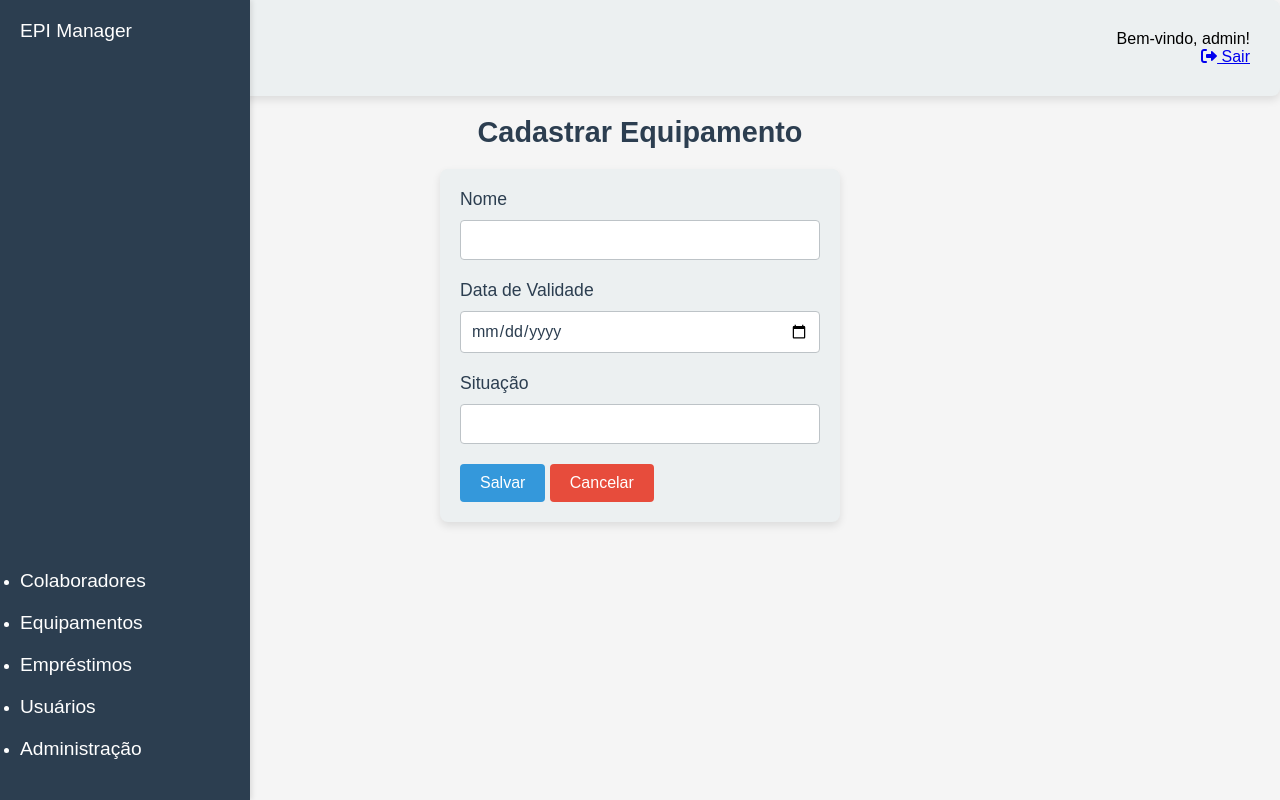
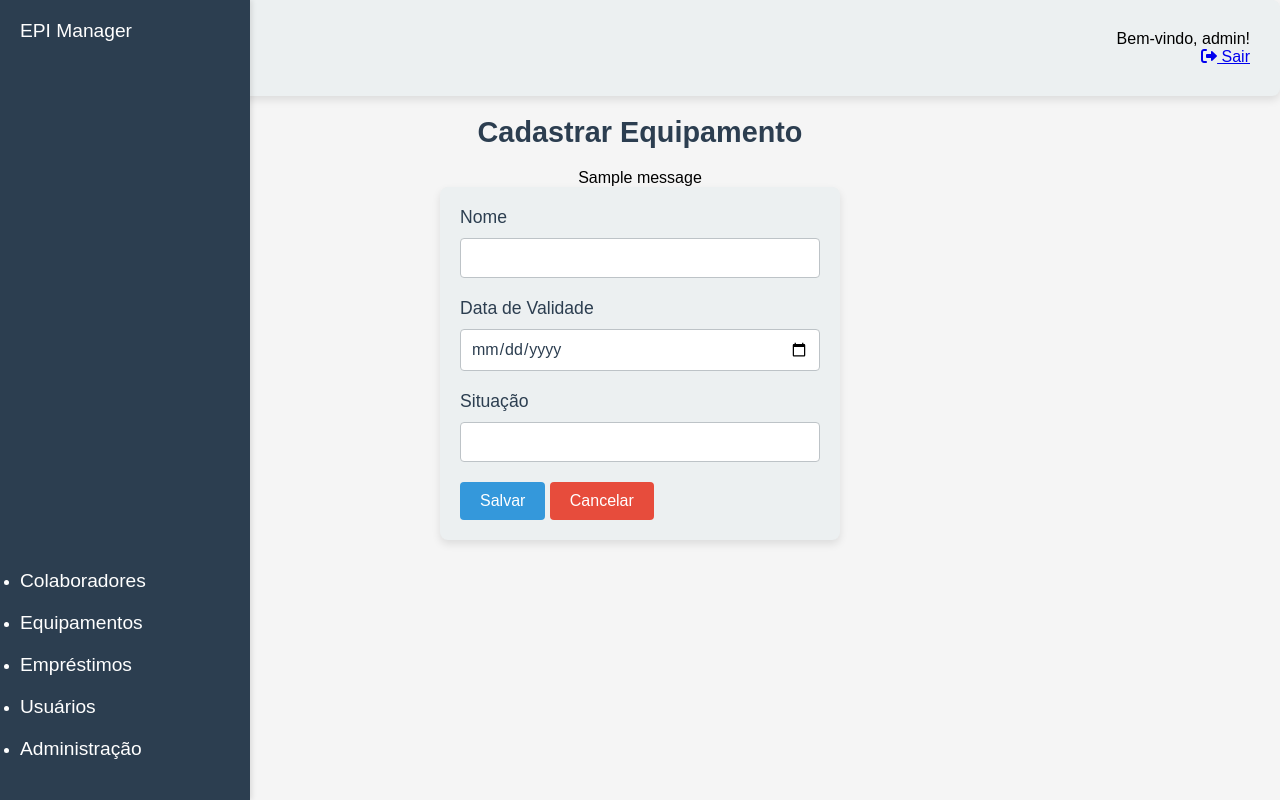
Before and after one commit to biaaaqw/projetoepi, a Django app: page /equipamento/cadastrar/ in a window 1280 px wide. Run offline with Django 5.2, Linux system fonts and the light colour scheme; a user stored in the database is signed in; one stand-in notice (Sample message) is shown.

Commit message:
Update cadastrar-equipamento.html
adição de mensagem de erro ou sucesso ao cadastrar novo equipamento

```diff
--- a/core/templates/cadastrar-equipamento.html
+++ b/core/templates/cadastrar-equipamento.html
@@ -2,7 +2,13 @@
 {% block content %}
     <div class="content-wrapper">
         <h2>Cadastrar Equipamento</h2>
-
+        {% if messages %}
+        <div class="message-wrapper">
+            {% for message in messages %}
+            <div class="alert {{ message.tags }}">{{ message }}</div>
+            {% endfor %}
+        </div>
+        {% endif %}
         <form action="submit" method="POST" class="form-cadastro">
             {% csrf_token %}
             <input type="number" name="id_equipamento" value="{{ equipamento.id }}" hidden>
```
